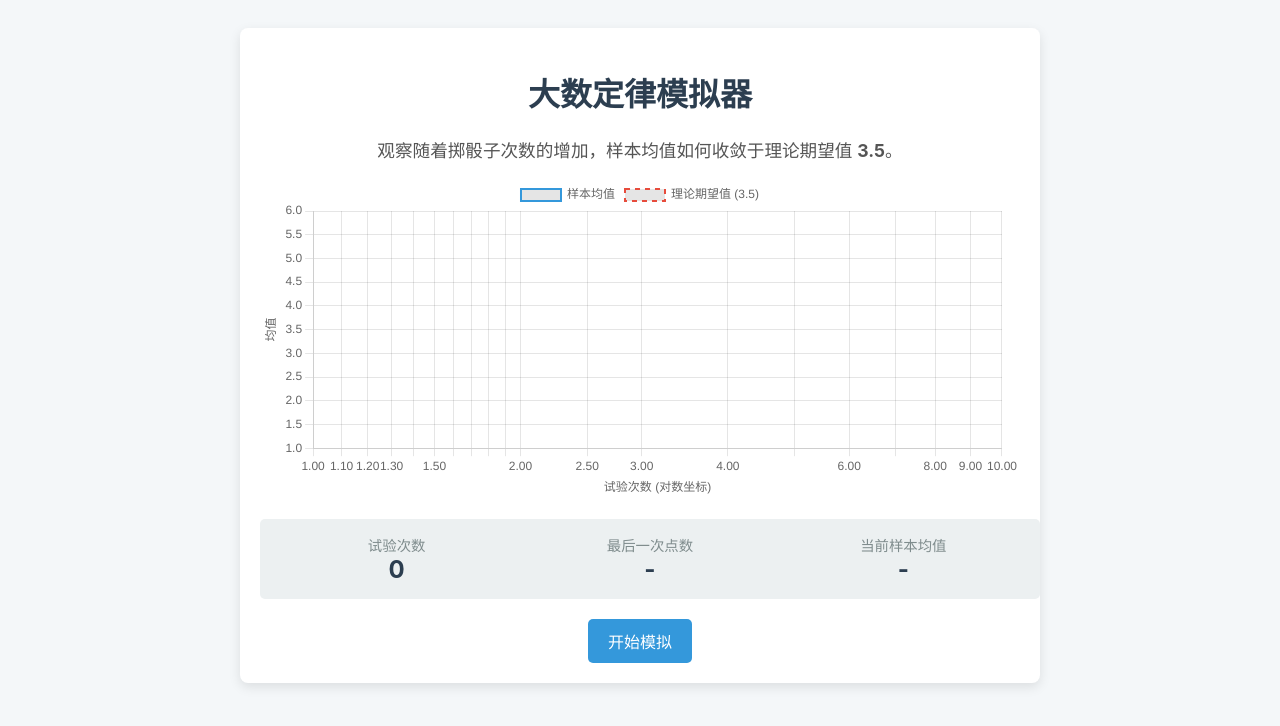
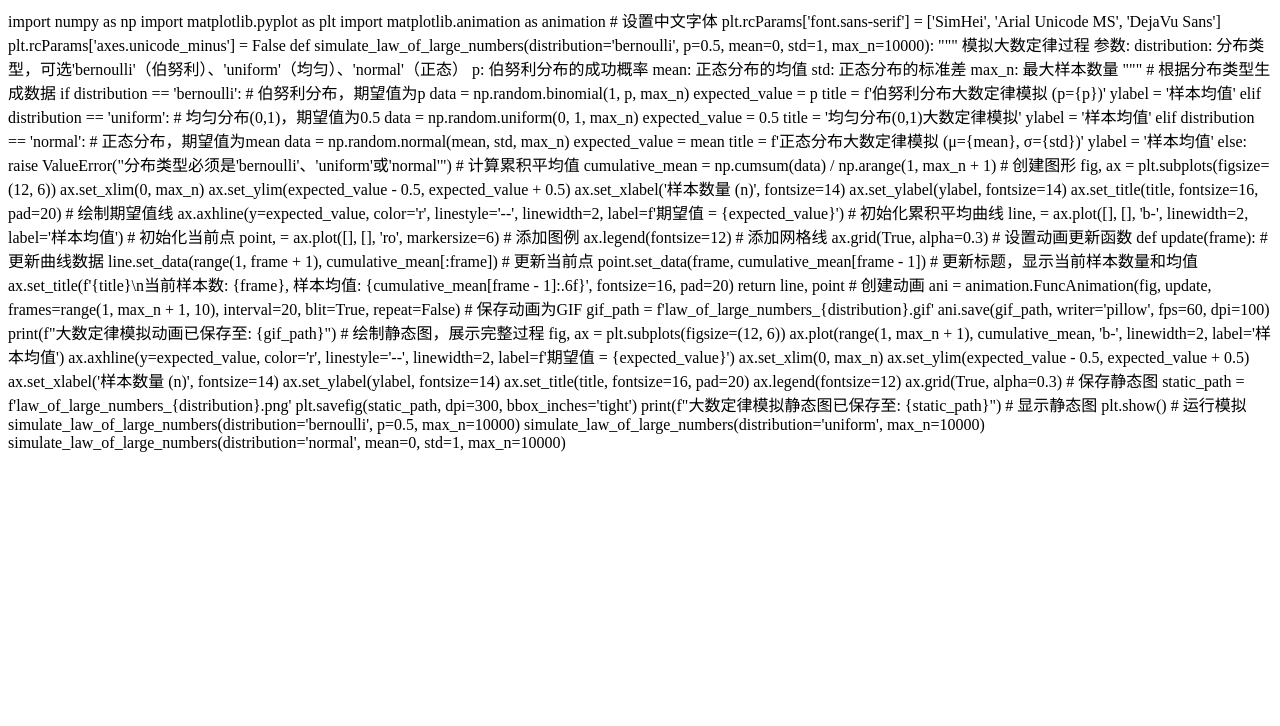
Before and after one commit to sunflowerlily/probability.github.io, a plain HTML site: page index.html in a window 1280 px wide. Drawn offline with nearby package versions, Linux system fonts and the light colour scheme.

```diff
--- a/index.html
+++ b/index.html
@@ -1,280 +1,111 @@
-<!DOCTYPE html>
-<html lang="zh-CN">
-<head>
-    <meta charset="UTF-8">
-    <meta name="viewport" content="width=device-width, initial-scale=1.0">
-    <title>大数定律模拟器 - 掷骰子</title>
-    <script src="https://cdn.jsdelivr.net/npm/chart.js"></script>
-    <style>
-        body {
-            font-family: -apple-system, BlinkMacSystemFont, "Segoe UI", Roboto, "Helvetica Neue", Arial, sans-serif;
-            display: flex;
-            flex-direction: column;
-            align-items: center;
-            padding: 20px;
-            background-color: #f4f7f9;
-            color: #333;
-        }
-        .container {
-            width: 100%;
-            max-width: 800px;
-            background-color: #fff;
-            border-radius: 8px;
-            box-shadow: 0 4px 12px rgba(0,0,0,0.1);
-            padding: 20px;
-            box-sizing: border-box;
-        }
-        h1 {
-            color: #2c3e50;
-            text-align: center;
-        }
-        p {
-            text-align: center;
-            font-size: 1.1em;
-            color: #555;
-        }
-        .chart-container {
-            position: relative;
-            height: 40vh;
-            width: 100%;
-        }
-        .controls {
-            display: flex;
-            justify-content: center;
-            align-items: center;
-            gap: 20px;
-            margin-top: 20px;
-            flex-wrap: wrap;
-        }
-        button {
-            padding: 10px 20px;
-            font-size: 1em;
-            cursor: pointer;
-            background-color: #3498db;
-            color: white;
-            border: none;
-            border-radius: 5px;
-            transition: background-color 0.3s;
-        }
-        button:hover {
-            background-color: #2980b9;
-        }
-        button:disabled {
-            background-color: #bdc3c7;
-            cursor: not-allowed;
-        }
-        .stats {
-            display: flex;
-            justify-content: space-around;
-            width: 100%;
-            margin-top: 20px;
-            padding: 10px;
-            background-color: #ecf0f1;
-            border-radius: 5px;
-            flex-wrap: wrap;
-        }
-        .stat-item {
-            text-align: center;
-            min-width: 120px;
-            margin: 5px;
-        }
-        .stat-item span {
-            display: block;
-            font-size: 0.9em;
-            color: #7f8c8d;
-        }
-        .stat-item strong {
-            font-size: 1.5em;
-            color: #2c3e50;
-        }
-    </style>
-</head>
-<body>
+import numpy as np
+import matplotlib.pyplot as plt
+import matplotlib.animation as animation
 
-    <div class="container">
-        <h1>大数定律模拟器</h1>
-        <p>观察随着掷骰子次数的增加，样本均值如何收敛于理论期望值 <strong>3.5</strong>。</p>
+# 设置中文字体
+plt.rcParams['font.sans-serif'] = ['SimHei', 'Arial Unicode MS', 'DejaVu Sans']
+plt.rcParams['axes.unicode_minus'] = False
 
-        <div class="chart-container">
-            <canvas id="llnChart"></canvas>
-        </div>
+def simulate_law_of_large_numbers(distribution='bernoulli', p=0.5, mean=0, std=1, max_n=10000):
+    """
+    模拟大数定律过程
 
-        <div class="stats">
-            <div class="stat-item">
-                <span>试验次数</span>
-                <strong id="trials-count">0</strong>
-            </div>
-            <div class="stat-item">
-                <span>最后一次点数</span>
-                <strong id="last-roll">-</strong>
-            </div>
-            <div class="stat-item">
-                <span>当前样本均值</span>
-                <strong id="current-mean">-</strong>
-            </div>
-        </div>
+    参数:
+    distribution: 分布类型，可选'bernoulli'（伯努利）、'uniform'（均匀）、'normal'（正态）
+    p: 伯努利分布的成功概率
+    mean: 正态分布的均值
+    std: 正态分布的标准差
+    max_n: 最大样本数量
+    """
+    # 根据分布类型生成数据
+    if distribution == 'bernoulli':
+        # 伯努利分布，期望值为p
+        data = np.random.binomial(1, p, max_n)
+        expected_value = p
+        title = f'伯努利分布大数定律模拟 (p={p})'
+        ylabel = '样本均值'
+    elif distribution == 'uniform':
+        # 均匀分布(0,1)，期望值为0.5
+        data = np.random.uniform(0, 1, max_n)
+        expected_value = 0.5
+        title = '均匀分布(0,1)大数定律模拟'
+        ylabel = '样本均值'
+    elif distribution == 'normal':
+        # 正态分布，期望值为mean
+        data = np.random.normal(mean, std, max_n)
+        expected_value = mean
+        title = f'正态分布大数定律模拟 (μ={mean}, σ={std})'
+        ylabel = '样本均值'
+    else:
+        raise ValueError("分布类型必须是'bernoulli'、'uniform'或'normal'")
 
-        <div class="controls">
-            <button id="start-button">开始/重置模拟</button>
-        </div>
-    </div>
+    # 计算累积平均值
+    cumulative_mean = np.cumsum(data) / np.arange(1, max_n + 1)
 
-    <script>
-        const ctx = document.getElementById('llnChart').getContext('2d');
-        const startButton = document.getElementById('start-button');
-        const trialsCountElem = document.getElementById('trials-count');
-        const lastRollElem = document.getElementById('last-roll');
-        const currentMeanElem = document.getElementById('current-mean');
+    # 创建图形
+    fig, ax = plt.subplots(figsize=(12, 6))
+    ax.set_xlim(0, max_n)
+    ax.set_ylim(expected_value - 0.5, expected_value + 0.5)
+    ax.set_xlabel('样本数量 (n)', fontsize=14)
+    ax.set_ylabel(ylabel, fontsize=14)
+    ax.set_title(title, fontsize=16, pad=20)
 
-        const THEORETICAL_MEAN = 3.5;
-        const MAX_TRIALS = 5000;
+    # 绘制期望值线
+    ax.axhline(y=expected_value, color='r', linestyle='--', linewidth=2, label=f'期望值 = {expected_value}')
 
-        let chart;
-        let simulationState = {
-            trials: 0,
-            totalSum: 0,
-            animationFrameId: null,
-            isRunning: false
-        };
+    # 初始化累积平均曲线
+    line, = ax.plot([], [], 'b-', linewidth=2, label='样本均值')
 
-        // 初始化图表
-        function createChart() {
-            if (chart) {
-                chart.destroy();
-            }
-            chart = new Chart(ctx, {
-                type: 'line',
-                data: {
-                    labels: [],
-                    datasets: [
-                        {
-                            label: '样本均值',
-                            data: [],
-                            borderColor: '#3498db',
-                            borderWidth: 2,
-                            fill: false,
-                            pointRadius: 0,
-                            tension: 0.1
-                        },
-                        {
-                            label: `理论期望值 (${THEORETICAL_MEAN})`,
-                            data: [], // 会在更新时填充
-                            borderColor: '#e74c3c',
-                            borderWidth: 2,
-                            borderDash: [5, 5],
-                            fill: false,
-                            pointRadius: 0
-                        }
-                    ]
-                },
-                options: {
-                    responsive: true,
-                    maintainAspectRatio: false,
-                    scales: {
-                        x: {
-                            type: 'logarithmic', // 使用对数坐标轴，更好地观察初期和后期
-                            title: {
-                                display: true,
-                                text: '试验次数 (对数坐标)'
-                            },
-                            min: 1
-                        },
-                        y: {
-                            title: {
-                                display: true,
-                                text: '均值'
-                            },
-                            suggestedMin: 1,
-                            suggestedMax: 6
-                        }
-                    },
-                    animation: {
-                        duration: 0 // 禁用Chart.js自带动画，我们自己控制
-                    },
-                    plugins: {
-                        legend: {
-                            position: 'top',
-                        },
-                        tooltip: {
-                            enabled: true
-                        }
-                    }
-                }
-            });
-        }
+    # 初始化当前点
+    point, = ax.plot([], [], 'ro', markersize=6)
 
-        // 重置模拟状态和界面
-        function resetSimulation() {
-            if (simulationState.animationFrameId) {
-                cancelAnimationFrame(simulationState.animationFrameId);
-            }
-            simulationState = { trials: 0, totalSum: 0, animationFrameId: null, isRunning: false };
+    # 添加图例
+    ax.legend(fontsize=12)
 
-            trialsCountElem.textContent = '0';
-            lastRollElem.textContent = '-';
-            currentMeanElem.textContent = '-';
+    # 添加网格线
+    ax.grid(True, alpha=0.3)
 
-            createChart();
-            startButton.disabled = false;
-            startButton.textContent = '开始模拟';
-        }
+    # 设置动画更新函数
+    def update(frame):
+        # 更新曲线数据
+        line.set_data(range(1, frame + 1), cumulative_mean[:frame])
+        # 更新当前点
+        point.set_data(frame, cumulative_mean[frame - 1])
+        # 更新标题，显示当前样本数量和均值
+        ax.set_title(f'{title}\n当前样本数: {frame}, 样本均值: {cumulative_mean[frame - 1]:.6f}',
+                    fontsize=16, pad=20)
+        return line, point
 
-        // 模拟单步
-        function simulationStep() {
-            if (simulationState.trials >= MAX_TRIALS) {
-                startButton.textContent = '重置模拟';
-                simulationState.isRunning = false;
-                return;
-            }
+    # 创建动画
+    ani = animation.FuncAnimation(fig, update, frames=range(1, max_n + 1, 10),
+                                 interval=20, blit=True, repeat=False)
 
-            // 决定每帧运行多少次，以加速后期模拟
-            const stepsPerFrame = Math.max(1, Math.floor(simulationState.trials / 100));
+    # 保存动画为GIF
+    gif_path = f'law_of_large_numbers_{distribution}.gif'
+    ani.save(gif_path, writer='pillow', fps=60, dpi=100)
+    print(f"大数定律模拟动画已保存至: {gif_path}")
 
-            for (let i = 0; i < stepsPerFrame && simulationState.trials < MAX_TRIALS; i++) {
-                simulationState.trials++;
-                const roll = Math.floor(Math.random() * 6) + 1;
-                simulationState.totalSum += roll;
-                const mean = simulationState.totalSum / simulationState.trials;
+    # 绘制静态图，展示完整过程
+    fig, ax = plt.subplots(figsize=(12, 6))
+    ax.plot(range(1, max_n + 1), cumulative_mean, 'b-', linewidth=2, label='样本均值')
+    ax.axhline(y=expected_value, color='r', linestyle='--', linewidth=2, label=f'期望值 = {expected_value}')
+    ax.set_xlim(0, max_n)
+    ax.set_ylim(expected_value - 0.5, expected_value + 0.5)
+    ax.set_xlabel('样本数量 (n)', fontsize=14)
+    ax.set_ylabel(ylabel, fontsize=14)
+    ax.set_title(title, fontsize=16, pad=20)
+    ax.legend(fontsize=12)
+    ax.grid(True, alpha=0.3)
 
-                // 更新图表数据
-                chart.data.labels.push(simulationState.trials);
-                chart.data.datasets[0].data.push(mean);
+    # 保存静态图
+    static_path = f'law_of_large_numbers_{distribution}.png'
+    plt.savefig(static_path, dpi=300, bbox_inches='tight')
+    print(f"大数定律模拟静态图已保存至: {static_path}")
 
-                // 更新理论值数据以匹配长度
-                chart.data.datasets[1].data.push(THEORETICAL_MEAN);
+    # 显示静态图
+    plt.show()
 
-                // 只在最后一次循环更新UI，避免性能问题
-                if (i === stepsPerFrame - 1) {
-                    trialsCountElem.textContent = simulationState.trials;
-                    lastRollElem.textContent = roll;
-                    currentMeanElem.textContent = mean.toFixed(4);
-                }
-            }
-
-            chart.update(); // 更新图表
-
-            simulationState.animationFrameId = requestAnimationFrame(simulationStep);
-        }
-
-        // 按钮点击事件
-        startButton.addEventListener('click', () => {
-            if (simulationState.isRunning) return;
-
-            if (simulationState.trials >= MAX_TRIALS) {
-                resetSimulation();
-            } else {
-                simulationState.isRunning = true;
-                startButton.disabled = true;
-                startButton.textContent = '模拟中...';
-                simulationState.animationFrameId = requestAnimationFrame(simulationStep);
-            }
-        });
-
-        // 页面加载时初始化
-        window.onload = () => {
-            resetSimulation();
-        };
-
-    </script>
-</body>
-</html>
+# 运行模拟
+simulate_law_of_large_numbers(distribution='bernoulli', p=0.5, max_n=10000)
+simulate_law_of_large_numbers(distribution='uniform', max_n=10000)
+simulate_law_of_large_numbers(distribution='normal', mean=0, std=1, max_n=10000)
```
